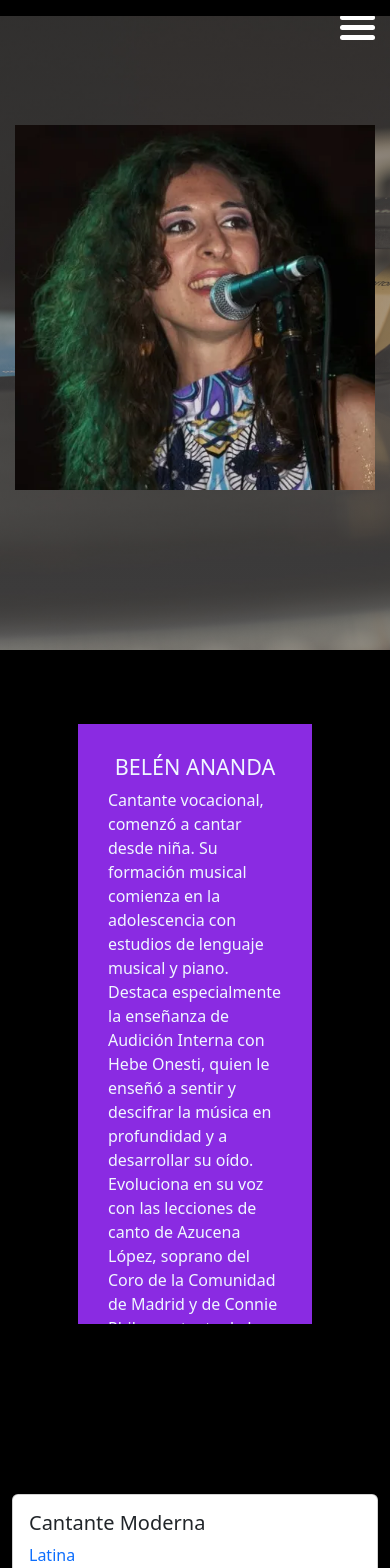
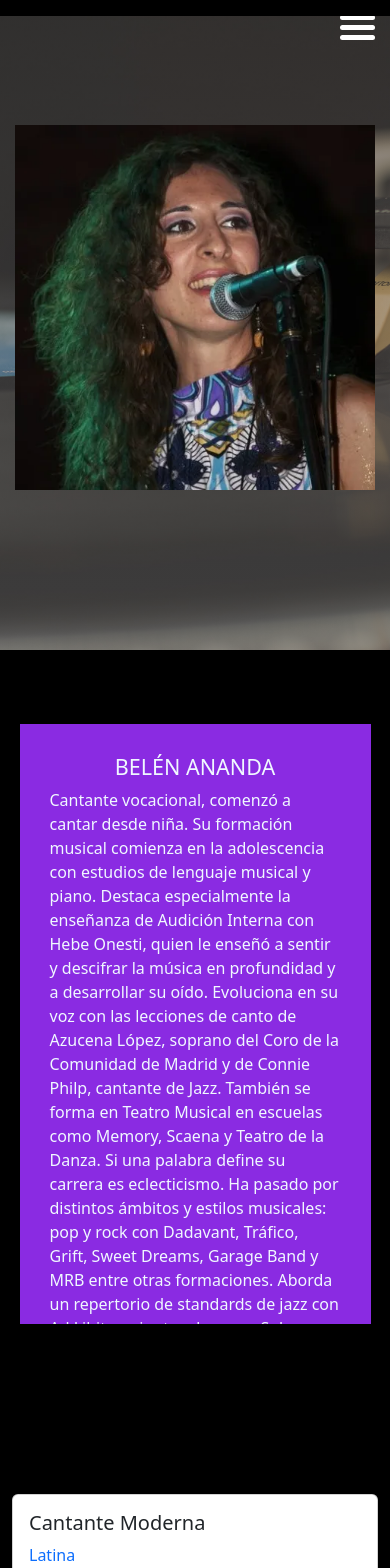
Before and after one commit to herneshem/BelenCantante, an Angular app: page / in a window 390 px wide. Shown: the top 1568 px of the page. Built offline with nearby package versions, Linux system fonts and the light colour scheme; what @angular/youtube-player would draw is missing.

Commit message:
mas responsive

```diff
--- a/src/app/app.component.css
+++ b/src/app/app.component.css
@@ -159,10 +159,12 @@
 @media (max-width: 768px) {
 /* estilos para dispositivos móviles más grandes */
 .stylecontainer{width: 100%;}
+.imagen .imginterior img:last-child{display: none;}
 .videoplayer {
     width: 100% !important;
     display: flex;
     }
+.formulario{width: 80%;}
 }
 
 @media (min-width: 1024px) {
--- a/src/app/paginados/music.component.css
+++ b/src/app/paginados/music.component.css
@@ -15,3 +15,8 @@
 }
 .textbio h4{text-align: center;}
 .acepto{padding: 5px;}
+
+
+@media (max-width: 768px) {
+    .textbio{width: 90%;}
+}
```
